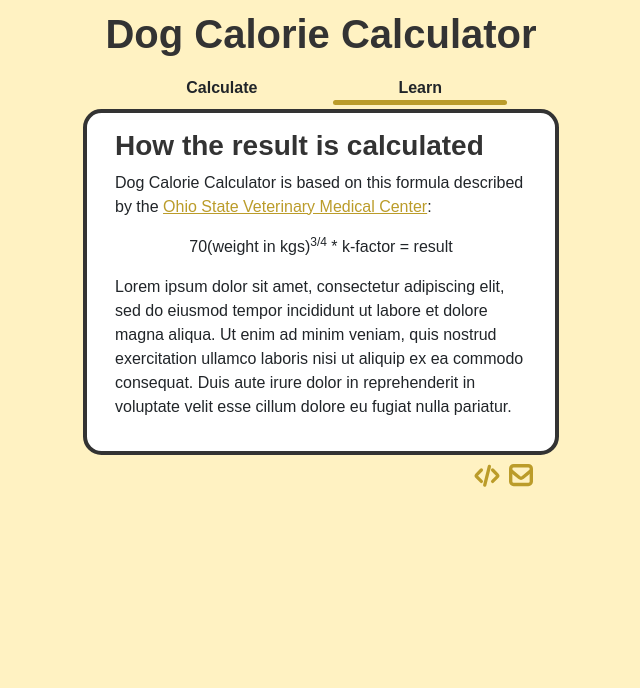
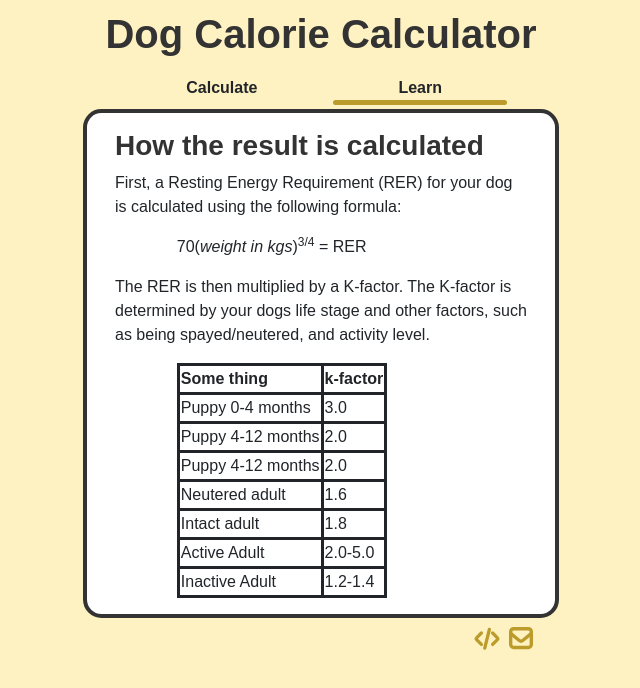
Before and after one commit to Naksp/PupCalCalc, a React (Create React App) app: page /learn in a window 1280 px wide. Shown: the top 688 px of the page, without its empty margins (319-959 px from the left). Built offline with nearby package versions, Linux system fonts and the light colour scheme; a web font is replaced by a local one.

Commit message:
add stuff to learn page

```diff
--- a/src/learn.scss
+++ b/src/learn.scss
@@ -8,7 +8,32 @@
 		}
 	}
 }
+
 .learn-page-heading {
 	font-size: 1.75rem;
 	font-weight: 700;
 }
+
+.indent {
+	text-indent: 15%;
+}
+
+table,
+th,
+td {
+	border: 3px solid;
+}
+
+table {
+	-moz-border-radius:10px;
+	-webkit-border-radius:10px;
+	border-radius: 12px;
+}
+
+td {
+	font-weight: 500;
+}
+
+#k-factor-table {
+	margin-left: 15%;
+}
--- a/src/learn.tsx
+++ b/src/learn.tsx
@@ -1,7 +1,8 @@
 import { Container, Row, Col } from "react-bootstrap";
 import './learn.scss'
 
-const osuLink = 'https://vet.osu.edu/vmc/companion/our-services/nutrition-support-service/basic-calorie-calculator'
+const osuLink = 'https://vet.osu.edu/vmc/companion/our-services/nutrition-support-service/basic-calorie-calculator';
+const bodyConditionLink = 'https://vet.osu.edu/vmc/companion/our-services/nutrition-support-service/body-condition-muscle-condition-score-charts';
 
 function Learn() {
 	return (
@@ -9,24 +10,55 @@ function Learn() {
 			<Container id='learn-container' className='text-start my-3'>
 				<Row>
 					<Col>
-						{/* <h1 className='learn-page-heading'>Why does it matter?</h1>
-						<p>
-							Your dog's diet is vital to their health and well-being.
+						<h1 className='learn-page-heading'>How the result is calculated</h1>
+						{/* <p>
+							Dog Calorie Calculator is based on this formula described by the <a href={osuLink} target='_blank' rel='noopener noreferrer'>Ohio State Veterinary Medical Center</a>:
+						</p> */}
+						<p>First, a Resting Energy Requirement (RER) for your dog is calculated using the following formula:</p>
+						<p className='indent'>
+							70(<i>weight in kgs</i>)<sup>3/4</sup> = RER
 						</p>
-						<p>
-							Lorem ipsum dolor sit amet, consectetur adipiscing elit, sed do eiusmod tempor incididunt ut labore et dolore magna aliqua. Ut enim ad minim veniam, quis nostrud exercitation ullamco laboris nisi ut aliquip ex ea commodo consequat. Duis aute irure dolor in reprehenderit in voluptate velit esse cillum dolore eu fugiat nulla pariatur.
-						</p> */}
+						<p>The RER is then multiplied by a K-factor. The K-factor is determined by your dogs life stage and other factors, such as being spayed/neutered, and activity level.</p>
 
-						<h1 className='learn-page-heading'>How the result is calculated</h1>
-						<p>
-							Dog Calorie Calculator is based on this formula described by the <a href={osuLink} target='_blank' rel='noopener noreferrer'>Ohio State Veterinary Medical Center</a>:
-						</p>
-						<p className='text-center'>
-							70(weight in kgs)<sup>3/4</sup> * k-factor = result
-						</p>
-						<p>
-							Lorem ipsum dolor sit amet, consectetur adipiscing elit, sed do eiusmod tempor incididunt ut labore et dolore magna aliqua. Ut enim ad minim veniam, quis nostrud exercitation ullamco laboris nisi ut aliquip ex ea commodo consequat. Duis aute irure dolor in reprehenderit in voluptate velit esse cillum dolore eu fugiat nulla pariatur.
-						</p>
+						<table id='k-factor-table'>
+							<thead>
+								<tr>
+									<th>Some thing</th>
+									<th>k-factor</th>
+								</tr>
+							</thead>
+							<tbody>
+								<tr>
+									<td>Puppy 0-4 months</td>
+									<td>3.0</td>
+								</tr>
+								<tr>
+									<td>Puppy 4-12 months</td>
+									<td>2.0</td>
+								</tr>
+								<tr>
+									<td>Puppy 4-12 months</td>
+									<td>2.0</td>
+								</tr>
+								<tr>
+									<td>Neutered adult</td>
+									<td>1.6</td>
+								</tr>
+								<tr>
+									<td>Intact adult</td>
+									<td>1.8</td>
+								</tr>
+								<tr>
+									<td>Active Adult</td>
+									<td>2.0-5.0</td>
+								</tr>
+								<tr>
+									<td>Inactive Adult</td>
+									<td>1.2-1.4</td>
+								</tr>
+							</tbody>
+						</table>
+
 					</Col>
 
 				</Row>
```
Also changed, not shown: src/dog-group.tsx (+6 -6 lines).
